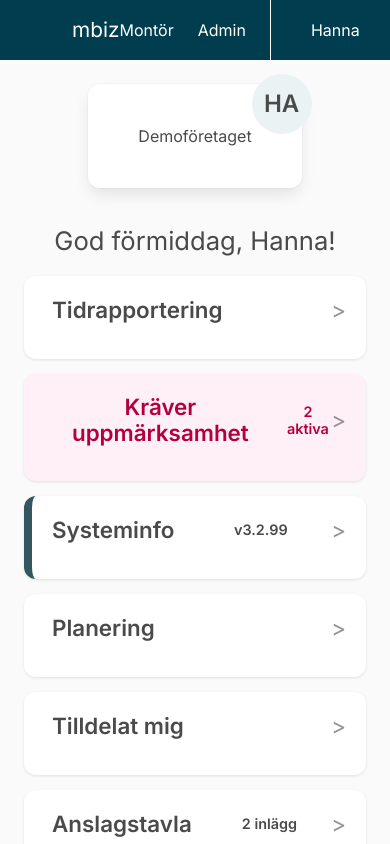
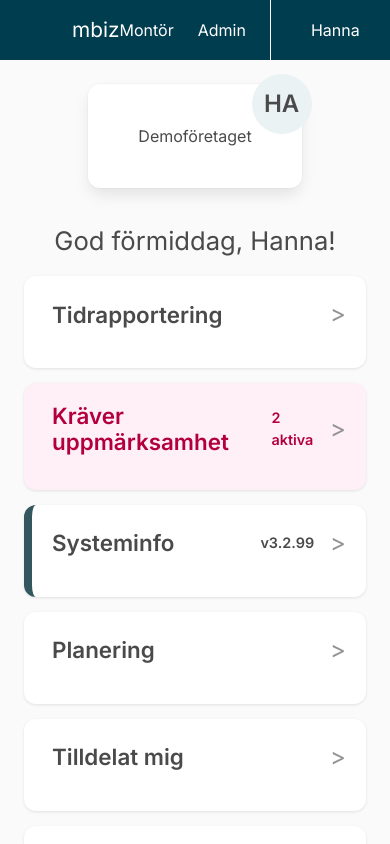
Before and after one commit to haan2402/dashboard-prototype, a Vue app: page /montor in a window 390 px wide. Shown: the top 844 px of the page. Built offline with nearby package versions, Linux system fonts and the light colour scheme; what vue3-apexcharts would draw is missing.

Commit message:
justerat i strukturen efter WAVE test, har lagt till språk i index.html och lagt till section-element

```diff
--- a/index.html
+++ b/index.html
@@ -1,5 +1,5 @@
 <!DOCTYPE html>
-<html lang="">
+<html lang="sv">
   <head>
     <meta charset="UTF-8">
     <link rel="icon" href="/favicon.ico">
--- a/src/components/DashboardWidget.vue
+++ b/src/components/DashboardWidget.vue
@@ -1,27 +1,36 @@
 <!--komponent för att kunna fälla ihop widget i mobilläge, wrappas runt komponenter i vyn-->
 <template>
-    <div class="box dashboard-widget is-flex is-flex-direction-column"
+    <section class="box dashboard-widget is-flex is-flex-direction-column"
         :style="{
             '--widget-color': props.color,
             '--widget-text': props.textColor,
             '--widget-accent': props.accent}">
 
         <!--header-->
-          <button class="widget-header is-flex is-justify-content-space-between is-align-items-center pb-4" @click="toggleWidget">
-            <h3 class="widget-header-title">{{ title }}</h3>
+        <div class="widget-header is-flex is-justify-content-space-between is-align-items-center pb-4"
+            @click="toggleWidget"
+            @keydown.enter="toggleWidget"
+            @keydown.space.prevent="toggleWidget"
+            tabindex=""
+            role="button">
+
+           <h2 class="widget-header-title">{{ title }}</h2>
 
             <!--mobil badge-->
-            <span v-if="props.mobileBadge && isMobile" class="mobile-badge ml-4">
+           <div class="is-flex is-align-items-center">
+            <span v-if="props.mobileBadge && isMobile && !isOpen" class="mobile-badge mr-4">
               {{ props.mobileBadge }}
             </span>
             <span class="arrow" :class="{open: isOpen}">&gt;</span>
-          </button>
+          </div>
+
+        </div>
 
           <!--innehåll-->
           <div v-show="isOpen || !isMobile" class="widget-content">
             <slot></slot>
           </div>
-    </div>
+    </section>
 </template>
 
 <script setup>
@@ -94,7 +103,7 @@
     }
 
     .arrow {
-        font-size: 1.4em;
+        font-size: 1.5em;
         color: $text-secondary;
         transition: transform 0.2s ease;
         transform: rotate(0deg);
--- a/src/components/widgets/AssignedToMe.vue
+++ b/src/components/widgets/AssignedToMe.vue
@@ -3,7 +3,8 @@
     <div class="assigned-card">
 
         <!--försenade-->
-        <div class="section-title p-1">Försenade</div>
+        <section>
+        <h3 class="section-title p-1">Försenade</h3>
 
         <div v-for="item in paginatedOverdue" :key="item.id" class="task-item is-flex">
 
@@ -17,8 +18,10 @@
             <div class="task-date mt-1">{{ formatDate(item.date) }}</div>
             </div>
         </div>
+        </section>
 
         <!--inget slutdatum-->
+        <section>
         <div class="section-title mt-4">Inget slutdatum</div>
 
         <div v-for="item in paginatedNoDeadline" :key="item.id" class="task-item is-flex">
@@ -32,6 +35,7 @@
             <div class="task-place">{{ item.place }}</div>
             </div>
         </div>
+        </section>
 
         <div class="button-controls is-flex is-justify-content-flex-end mt-4">
             <button class="page-btn" @click="prevPage" :disabled="currentPage === 1">&lt;</button>
--- a/src/components/widgets/AttentionRequired.vue
+++ b/src/components/widgets/AttentionRequired.vue
@@ -1,6 +1,6 @@
 <!--widget för kräver uppmärksamhet-->
 <template>
-    <div class="attention-card">
+    <section class="attention-card">
 
     <div v-for="item in items" :key="item.id" class="attention-item mb-4 is-flex is-align-items-center">
 
@@ -17,7 +17,7 @@
             {{ item.text }}
         </div>
     </div>
-    </div>
+</section>
 </template>
 
 <script setup>
--- a/src/components/widgets/BillingChart.vue
+++ b/src/components/widgets/BillingChart.vue
@@ -1,6 +1,6 @@
 <!--widget för graf-->
 <template>
-    <div class="is-flex is-flex-direction-column">
+    <section class="is-flex is-flex-direction-column">
 
         <span class="text-title mb-1">Januari - April 2026</span>
 
@@ -43,7 +43,7 @@
             </div>
         </div>
 
-    </div>
+    </section>
 </template>
 
 <script setup>
--- a/src/components/widgets/LineChart.vue
+++ b/src/components/widgets/LineChart.vue
@@ -1,6 +1,6 @@
 <!--widget för linjediagram-->
 <template>
-    <div class="line-card is-flex is-flex-direction-column">
+    <section class="line-card is-flex is-flex-direction-column">
 
         <!--rubrik-->
         <span class="text-title mb-1">Januari - April 2026</span>
@@ -11,7 +11,7 @@
         <div class="chart-wrapper">
             <apexchart type="line" height="280" :options="chartOptions" :series="series" />
         </div>
-    </div>
+    </section>
 </template>
 
 <script setup>
--- a/src/components/widgets/RecentlyVisited.vue
+++ b/src/components/widgets/RecentlyVisited.vue
@@ -1,6 +1,6 @@
 <!--widget för senast besökta-->
 <template>
-  <div class="recent-card">
+  <section class="recent-card">
 
     <div v-for="item in recentItems" :key="item.title" class="recent-item is-flex is-align-items-center">
 
@@ -9,11 +9,11 @@
         </div>
 
         <div>
-            <p class="item-title">{{ item.title }}</p>
+            <h3 class="item-title">{{ item.title }}</h3>
             <p class="item-time">{{ item.time }}</p>
         </div>
     </div>
-  </div>
+  </section>
 </template>
 
 <script setup>
--- a/src/components/widgets/SystemInfo.vue
+++ b/src/components/widgets/SystemInfo.vue
@@ -1,6 +1,6 @@
 <!--widget för systeminformation-->
 <template>
-    <div class="system-card">
+    <section class="system-card">
 
         <div class="version-tag mb-3">
             {{ version }}
@@ -10,7 +10,7 @@
             Vi har uppdaterat mbiz! <a class="link">Läs mer</a>
         </p>
 
-    </div>
+    </section>
 </template>
 
 <script setup>
--- a/src/components/widgets/TimeReport.vue
+++ b/src/components/widgets/TimeReport.vue
@@ -1,6 +1,6 @@
 <!--widget för tidrapportering - enskild rapportering-->
 <template>
-  <div class="time-report">
+  <section class="time-report">
 
     <div class="time-summary mb-2">
         <span class="reported-hours is-size-5 has-text-weight-semibold">23h</span>
@@ -10,7 +10,7 @@
     <progress class="custom-progress progress mb-4" value="23" max="40">23/40</progress>
 
     <a href="#" class="report-link">Rapportera</a>
-  </div>
+</section>
 </template>
 
 <script setup></script>
--- a/src/components/widgets/Tips.vue
+++ b/src/components/widgets/Tips.vue
@@ -1,6 +1,6 @@
 <!--widget för tips om abonnemang-->
 <template>
-    <div class="tips-card">
+    <section class="tips-card">
 
         <div class="version-tag mb-3">
             <p>Abonnemang</p>
@@ -9,7 +9,7 @@
         <p class="text">
             Hantera och få överblick över era abonnemang och återkommande avtal.
         </p>
-    </div>
+    </section>
 </template>
 
 <script setup>
```
Also changed, not shown: src/components/widgets/NoticeBoard.vue (+7 -7 lines).
